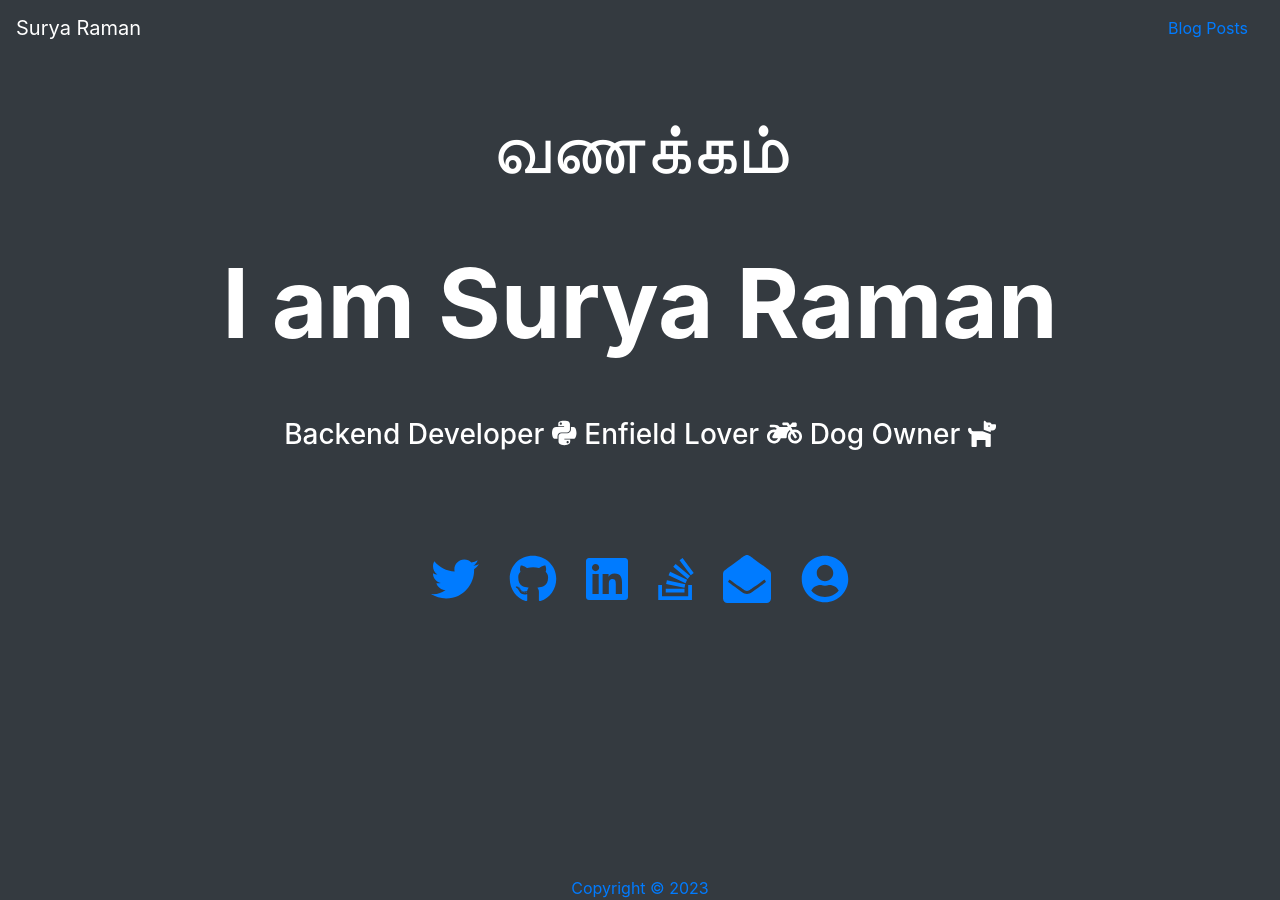
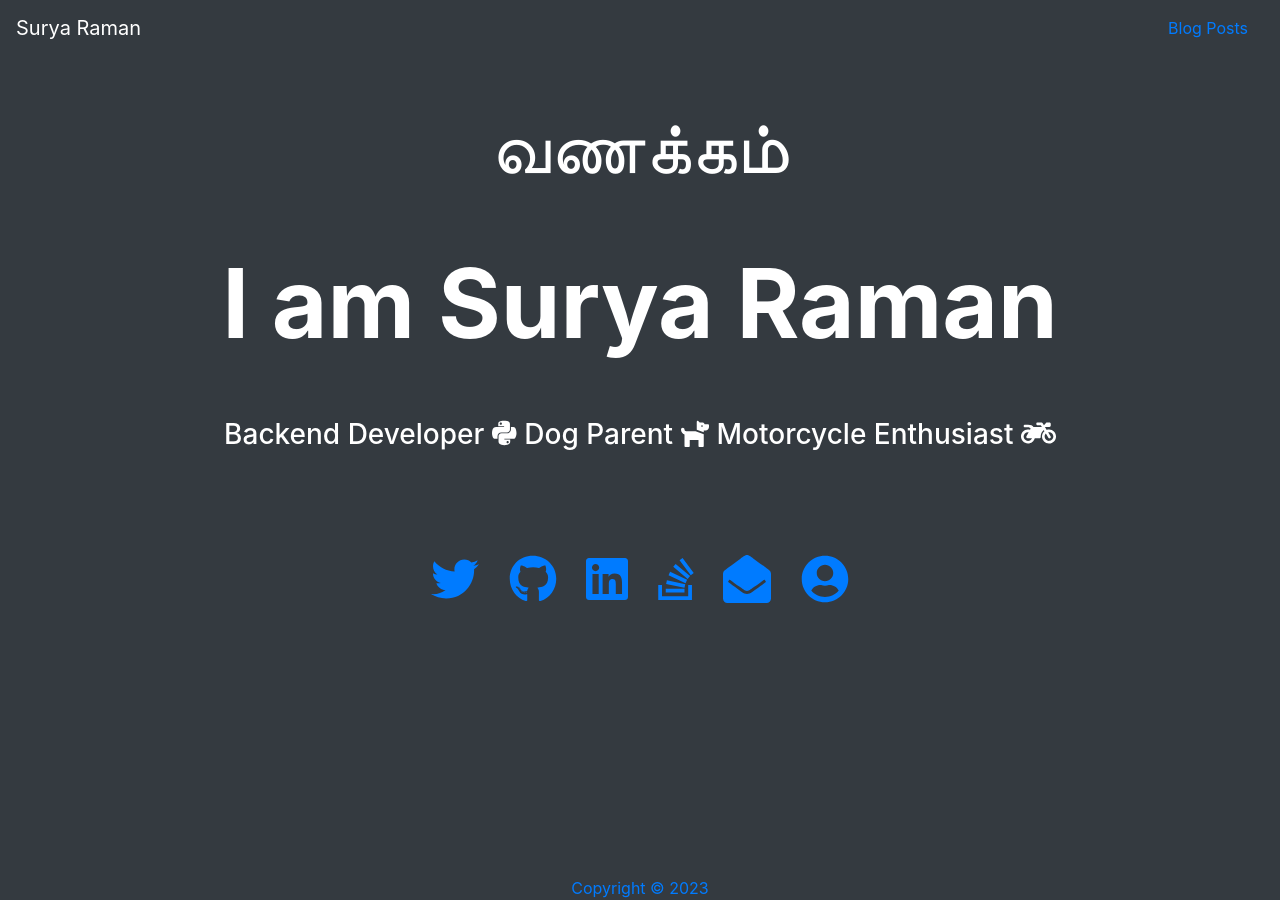
Before and after one commit to ayrusme/personal-blog, a Jekyll site: the page built from index.html, in a window 1280 px wide. Built offline with Jekyll 4.4.1, drawn with Linux system fonts in a browser that asks for light colours; nearby versions of some CDN libraries; a style sheet for code colours, icons or effects is not loaded.

Commit message:
dev: reorder bio elements

```diff
--- a/_includes/body.html
+++ b/_includes/body.html
@@ -10,8 +10,8 @@
 
         <div class="display-4 p-5 d-inline-flex font-weight-light">
             <h3>Backend Developer <i class="fab fa-python"></i></h3>
-            <h3 class="pl-2">Enfield Lover <i class="fas fa-motorcycle"></i> </h3>
-            <h3 class="pl-2">Dog Owner <i class="fas fa-dog"></i> </h3>
+            <h3 class="pl-2">Dog Parent <i class="fas fa-dog"></i> </h3>
+            <h3 class="pl-2">Motorcycle Enthusiast <i class="fas fa-motorcycle"></i> </h3>
         </div>
     </div>
 </div>
```
